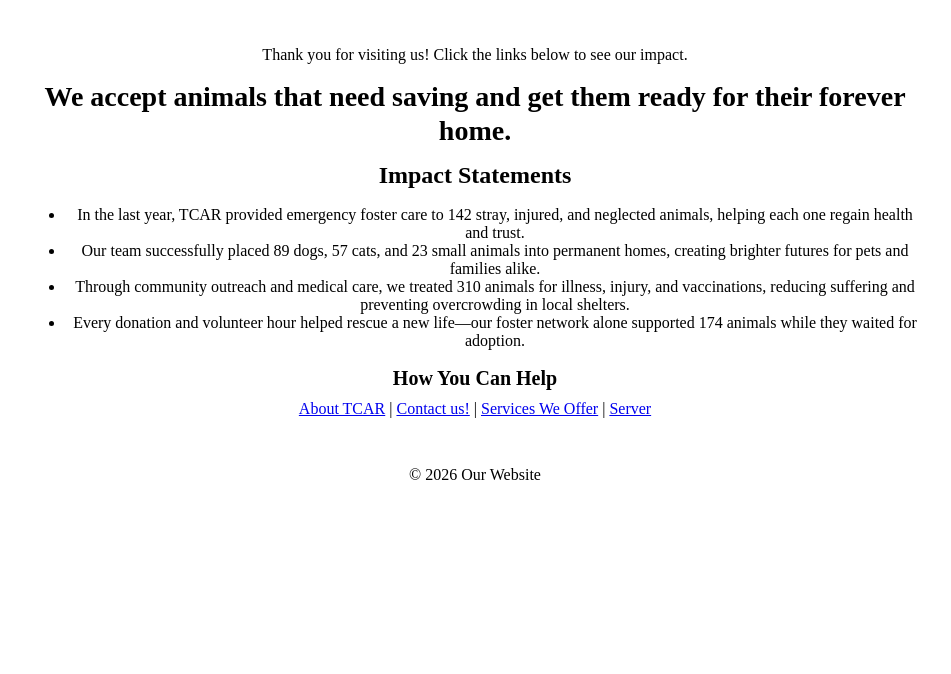
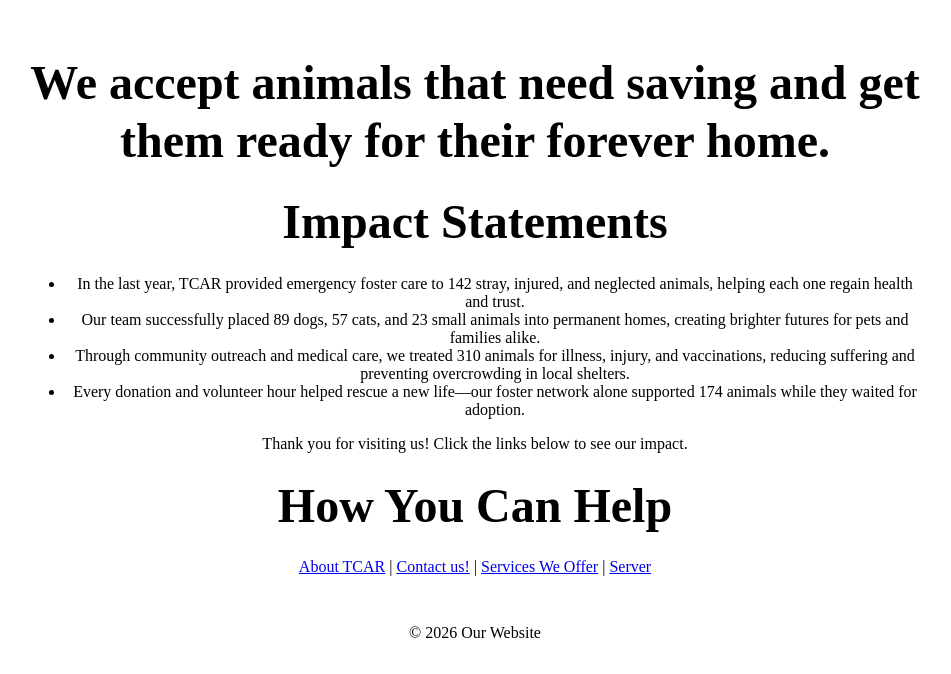
Before and after one commit to tmcnutts/tcar, a website: page docs/index.html in a window 1280 px wide. Shown: the part 609-1283 px from the top of the page, without its empty margins (165-1116 px from the left). Before the commit the page ends 1125 px from the top, so only its background shows below. Drawn offline with Linux system fonts and the light colour scheme.

Commit message:
Update headings and paragraph in index.html

```diff
--- a/docs/index.html
+++ b/docs/index.html
@@ -12,16 +12,16 @@
   </header>
 
   <main>
-    <p>Thank you for visiting us! Click the links below to see our impact.</p>
-    <h2>We accept animals that need saving and get them ready for their forever home.</h2>
-    <h3>Impact Statements</h3>
+    <h1>We accept animals that need saving and get them ready for their forever home.</h1>
+    <h1>Impact Statements</h1>
     <ul>
       <li>In the last year, TCAR provided emergency foster care to 142 stray, injured, and neglected animals, helping each one regain health and trust.</li>
       <li>Our team successfully placed 89 dogs, 57 cats, and 23 small animals into permanent homes, creating brighter futures for pets and families alike.</li>
       <li>Through community outreach and medical care, we treated 310 animals for illness, injury, and vaccinations, reducing suffering and preventing overcrowding in local shelters.</li>
       <li>Every donation and volunteer hour helped rescue a new life—our foster network alone supported 174 animals while they waited for adoption.</li>
     </ul>
-    <h4>How You Can Help</h4>
+     <p>Thank you for visiting us! Click the links below to see our impact.</p>
+    <h1>How You Can Help</h1>
     <nav>
       <a href="about.html">About TCAR</a>
       <span> | </span>
```
